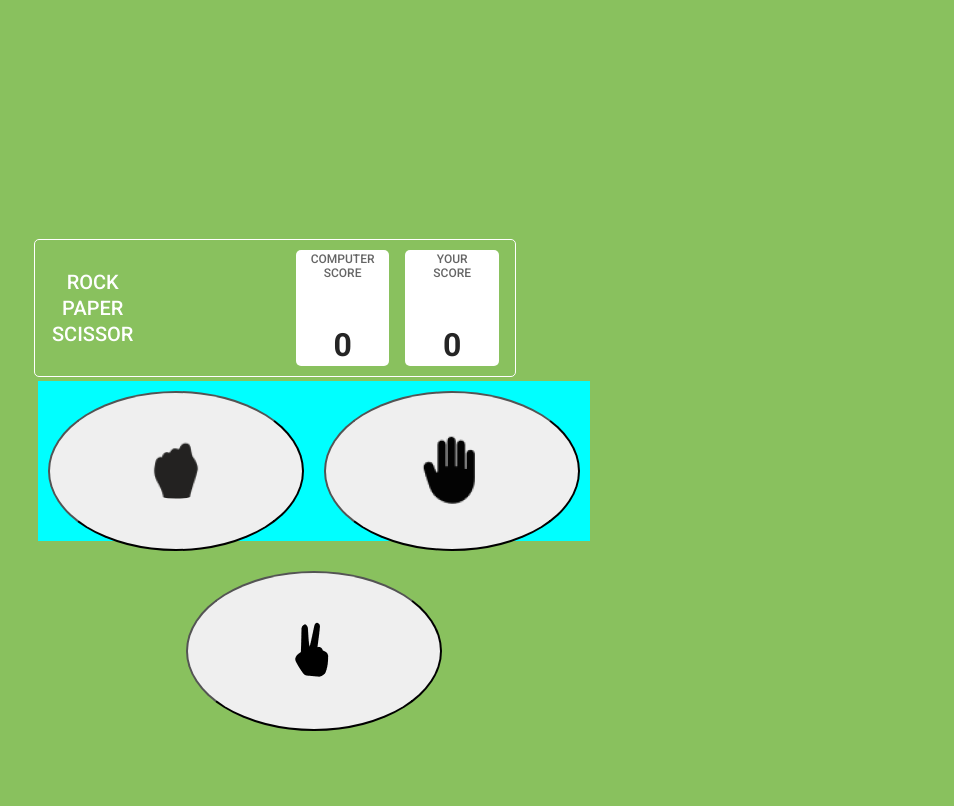
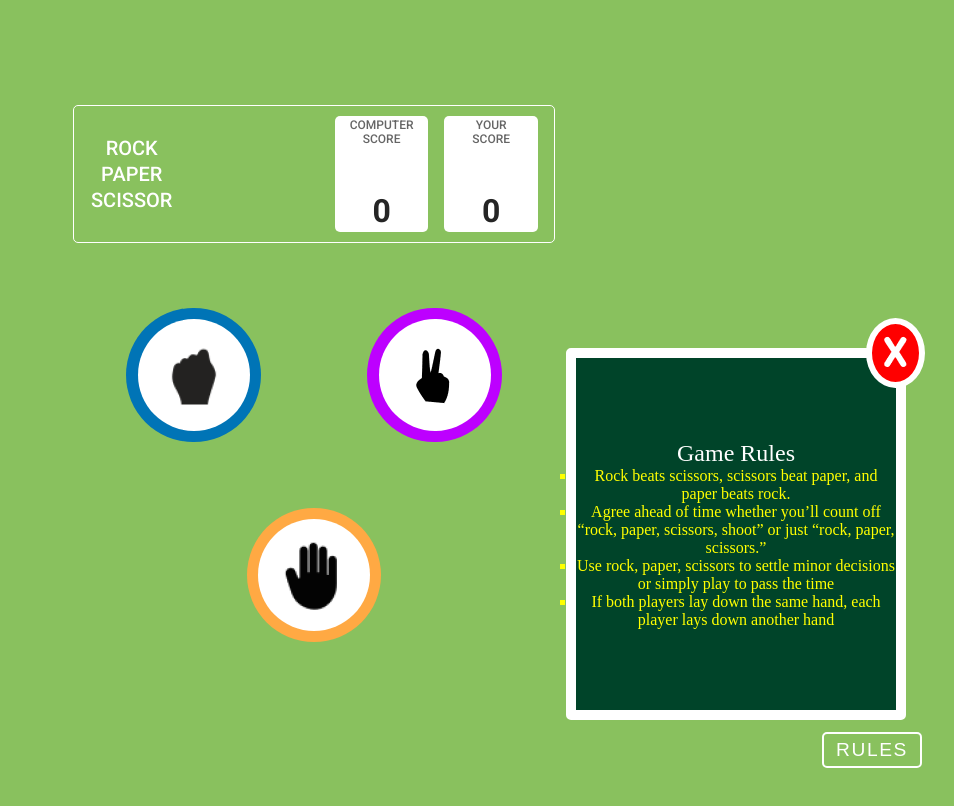
Before and after one commit to saumyasrivastava226/RockPaperScissors, a plain HTML site: page index.html in a window 1280 px wide. Shown: the whole page, without its empty margins (326-1280 px from the left). Drawn offline with Linux system fonts and the light colour scheme.

Commit message:
changes in style and functions

```diff
--- a/index.html
+++ b/index.html
@@ -30,11 +30,47 @@
             </div>
         </div>
 
-        <div id="game">
-            <button class="btn" id="rock"><img src="assets/icons8-fist-67 1.png"/></button>
-            <button class="btn" id="paper"><img src="assets/icons8-hand-64 1.png"/></button>
-            <button class="btn" id="scissors"><img src="assets/17911 1.png"/></button>
-        </div>
+
+        <section class="game">
+            <button class="choice-btn" id="paper">
+              <div class="choice paper">
+                <img src="./assets/paper.png" alt="Paper" />
+              </div>
+            </button>
+            <button class="choice-btn" id="scissors">
+              <div class="choice scissors">
+                <img src="./assets/scsissor.png" alt="Scissors" />
+              </div>
+            </button>
+            <button class="choice-btn" id="rock">
+              <div class="choice rock">
+                <img src="./assets/rock.png" alt="Rock" />
+              </div>
+            </button>
+          </section>
+
+          <button class="rules-btn">
+            Rules
+          </button>
+          <div class="modal">
+            <div class="modal_header">
+              <button class="close-btn">
+                <img src="./assets/X.png" alt="Close">
+              </button>
+            </div>
+            <div class="modal-points">
+                <div class="rules-header">Game Rules</div>
+                <div class="rules-points">
+                  <ul>
+                    <li>Rock beats scissors, scissors beat paper, and paper beats rock.</li>
+                    <li>Agree ahead of time whether you’ll count off “rock, paper, scissors, shoot” or just “rock, paper, scissors.”</li>
+                    <li>Use rock, paper, scissors to settle minor decisions or simply play to pass the time</li>
+                    <li>If both players lay down the same hand, each player lays down another hand</li>
+                  </ul>
+                </div>
+            </div>
+
+          </div>
 
         <div id="user-choice"></div>
         <div id="computer-choice"></div>
--- a/script.js
+++ b/script.js
@@ -1,5 +1,5 @@
 document.addEventListener('DOMContentLoaded', function() {
-    const buttons = document.querySelectorAll('.btn');
+    const buttons = document.querySelectorAll('.choice-btn');
     const resultDiv = document.getElementById('result');
     const userChoiceDiv = document.getElementById('user-choice');
     const computerChoiceDiv = document.getElementById('computer-choice');
--- a/style.css
+++ b/style.css
@@ -1,3 +1,8 @@
+
+*{
+  margin: 0;
+  padding: 0;
+}
 body {
 
     display: flex;
@@ -56,14 +61,8 @@ body {
     border-radius: 5px;
     width:7vw;
 }
-button{
-    border-radius:50%;
-    height:20vh;
-    width:20vw;
-}
-img{
-    border-radius:50%;
-}
+
+
 .score-label {
     color: #656565;
     font-family: "Roboto";
@@ -85,26 +84,70 @@ img{
     text-align: center;
 }
 
-.btn {
-    padding: 10px 20px;
-    margin: 10px;
-    font-size: 16px;
-    cursor: pointer;
-}
 
 #result {
     font-size: 24px;
     margin-top: 20px;
 }
-#game {
+
+.game {
+   position: relative;
     display: grid;
+    grid-template-columns: (repeat(2,1fr));
     grid-template-areas:
-        "rock paper"
-        "scissors scissors";
+        "rock scissors"
+        "paper paper";
     place-items: center;
-    height:20vh;
-    margin:4px;
-    background-color: aqua;
+    height:25rem;
+
+    padding-top:2rem;
+
+}
+.game::before {
+  content:'';
+  position:absolute;
+  width: 100%;
+  height:100%;
+  top:35%;
+  left:20%;
+
+
+}
+.choice-btn{
+  border:none;
+  outline:none;
+  background:none;
+  cursor: pointer;
+}
+.choice{
+  position:relative;
+  width:7rem;
+  height:7rem;
+  background: #fff;
+  border-radius: 50%;
+  display:grid;
+  place-items:center;
+}
+.choice::before{
+  content:'';
+  position:absolute;
+  top:-10%;
+  left:-10%;
+  width:120%;
+  height:120%;
+  border-radius:50%;
+  background: red;
+  z-index: -1;
+}
+.choice.paper::before{
+  background:
+  #FFA943;
+}
+.choice.scissors::before{
+  background: #BD00FF;
+}
+.choice.rock::before{
+  background: #0074B6
 }
 
 #rock {
@@ -118,3 +161,67 @@ img{
 #scissors {
     grid-area: scissors;
 }
+.rules-btn{
+  position: absolute;
+  bottom:2rem;
+  right:2rem;
+  background: none;
+  outline:none;
+  border: 2px solid white;
+  border-radius: 5px;
+  color:white;
+  font-size: 1.2rem;
+  text-transform: uppercase;
+  letter-spacing: 0.1rem;
+  padding:5px 12px;
+  cursor:pointer;
+}
+
+.modal {
+
+  position: absolute;
+  height: 22rem;
+  width: 20rem;
+  right: 3rem;
+  bottom: 5rem;
+  display: flex;
+  flex-direction: column;
+  justify-content: space-around;
+  align-items: center;
+  background-color: #004429;
+  color: white;
+  border: 10px solid white;
+  border-radius: 5px;
+}
+
+.modal_header{
+  position: absolute;
+  top: -40px;
+  right: -35px;
+
+  background: transparent;
+  border: none;
+  height:10vh;
+  width:9vh;
+
+}
+
+
+.close-btn{
+  background-color: #FF0000;
+  padding:12px;
+  border: 6px solid white;
+  border-radius: 50%;
+
+}
+
+.rules-header {
+  font-style:'Roboto';
+  font-size:1.5rem;
+}
+
+
+.rules-points ul {
+  list-style-type: square;
+  color: yellow;
+}
```
Also changed, not shown: assets/Line 1.png (added), assets/Line 2.png (added), assets/Line 3.png (added), assets/X.png (added), assets/bg-triangle.svg (added), assets/paper.png (renamed from assets/icons8-hand-64 1.png), assets/rock.png (renamed from assets/icons8-fist-67 1.png), assets/scsissor.png (renamed from assets/17911 1.png), assets/trophy.png (renamed from assets/Vector.png).
